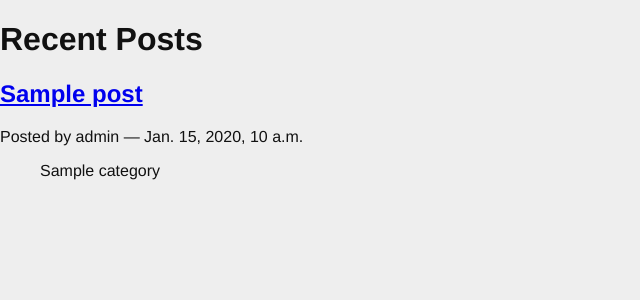
After one commit to morgarath94/django-blog, a Django app: page /blogging/ in a window 1280 px wide. The commit adds this page. Shown: the top 300 px of the page, without its empty margins (0-640 px from the left). Run offline with Django 5.2, Linux system fonts and the light colour scheme; data comes from the database, SQL or seed files in the repository; tables that the repository leaves empty hold one stand-in row (values such as "Sample post").

Commit message:
lesson 7 activity complete

```diff
--- a/mysite/blogging/admin.py
+++ b/mysite/blogging/admin.py
@@ -2,6 +2,7 @@ from django.contrib import admin
 
 # Register your models here.
 
-from blogging.models import Post
+from blogging.models import Post, Category
 
 admin.site.register(Post)
+admin.site.register(Category)
--- a/mysite/blogging/models.py
+++ b/mysite/blogging/models.py
@@ -14,3 +14,15 @@ class Post(models.Model):
 
     def __str__(self):
         return self.title
+
+
+class Category(models.Model):
+    name = models.CharField(max_length=128)
+    description = models.TextField(blank=True)
+    posts = models.ManyToManyField(Post, blank=True, related_name='categories')
+
+    def __str__(self):
+        return self.name
+
+    class Meta:
+        verbose_name_plural = 'Categories'
--- /dev/null
+++ b/mysite/blogging/static/django_blog.css
@@ -0,0 +1,74 @@
+body {
+    background-color: #eee;
+    color: #111;
+    font-family: "HelveticaNeue-Light", "Helvetica Neue Light", "Helvetica Neue", Helvetica, Arial, "Lucida Grande", sans-serif;
+    margin:0;
+    padding:0;
+}
+#container {
+    margin:0;
+    padding:0;
+    margin-top: 0px;
+}
+#header {
+    background-color: #333;
+    border-botton: 1px solid #111;
+    margin:0;
+    padding:0;
+}
+#control-bar {
+    margin: 0em 0em 1em;
+    list-style: none;
+    list-style-type: none;
+    text-align: right;
+    color: #eee;
+    font-size: 80%;
+    padding-bottom: 0.4em;
+}
+#control-bar li {
+    display: inline-block;
+}
+#control-bar li a {
+    color: #eee;
+    padding: 0.5em;
+    text-decoration: none;
+}
+#control-bar li a:hover {
+    color: #cce;
+}
+#content {
+    margin: 0em 1em 1em;
+}
+
+ul#entries {
+    list-style: none;
+    list-style-type: none;
+}
+div.entry {
+    margin-right: 2em;
+    margin-top: 1em;
+    border-top: 1px solid #cecece;
+}
+ul#entries li:first-child div.entry {
+    border-top: none;
+    margin-top: 0em;
+}
+div.entry-body {
+    margin-left: 2em;
+}
+.notification {
+    float: right;
+    text-align: center;
+    width: 25%;
+    padding: 1em;
+}
+.info {
+    background-color: #aae;
+}
+ul.categories {
+    list-style: none;
+    list-style-type: none;
+}
+ul.categories li {
+    display: inline;
+}
--- /dev/null
+++ b/mysite/blogging/templates/blogging/list.html
@@ -0,0 +1,19 @@
+{% extends "base.html" %}
+{% block content %}
+<h1>Recent Posts</h1>
+{% for post in posts %}
+    <div class="post">
+        <h2>
+            <a href="{% url 'blog_detail' post.pk %}">{{ post }}</a>
+        </h2>
+        <p class="byline">
+            Posted by {{ post.author.username }} &mdash; {{ post.published_date }}
+        </p>
+        <ul class="categories">
+            {% for category in post.categories.all %}
+                <li>{{ category }}</li>
+            {% endfor %}
+        </ul>
+    </div>
+{% endfor %}
+{% endblock %}
--- /dev/null
+++ b/mysite/blogging/urls.py
@@ -0,0 +1,5 @@
+from django.urls import path
+from blogging.views import stub_view, list_view, detail_view
+
+urlpatterns = [path("", list_view, name="blog_index"),
+               path('posts/<int:post_id>', detail_view, name='blog_detail')]
--- a/mysite/blogging/views.py
+++ b/mysite/blogging/views.py
@@ -1,3 +1,32 @@
 from django.shortcuts import render
 
 # Create your views here.
+from django.http.response import HttpResponse, Http404
+from django.template import loader
+from blogging.models import Post
+
+
+def stub_view(request, *args, **kwargs):
+    body = 'Stub View\n\n'
+    if args:
+        body += ('Args: \n')
+        body += '\n'.join(['\t%s' % a for a in args])
+    if kwargs:
+        body += ('Kwargs: \n')
+        body += '\n'.join(['t%s: %s' % k for k in kwargs])
+    return HttpResponse(body, content_type='text/plain')
+
+def list_view(request):
+    published_posts = Post.objects.exclude(published_date__exact=None)
+    posts = published_posts.order_by('-published_date')
+    context = {'posts': posts}
+    return render(request, 'blogging/list.html', context)
+
+def detail_view(request, post_id):
+    published = Post.objects.exclude(published_date__exact=None)
+    try:
+        post = published.get(pk=post_id)
+    except Post.DoesNotExist:
+        raise Http404('Post does not exist')
+    context = {'post': post}
+    return render(request, 'blogging/detail.html', context)
--- a/mysite/mysite/templates/base.html
+++ b/mysite/mysite/templates/base.html
@@ -1,7 +1,9 @@
+{% load static %}
 <!DOCTYPE html>
 <html lang="en">
     <head>
        <title>Django Blog</title>
+        <link type="text/css" rel="stylesheet" href="{% static 'django_blog.css' %}">
     </head>
     <body>
         <div id="container">
--- a/mysite/mysite/urls.py
+++ b/mysite/mysite/urls.py
@@ -21,4 +21,5 @@ urlpatterns = [
     path('admin/', admin.site.urls),
     path('', include('polling.urls')),
     path('polling/', include('polling.urls')),
+    path('blogging/', include('blogging.urls')),
 ]
```
Also changed, not shown: mysite/blogging/templates/blogging/detail.html (added, +17 -0 lines), mysite/blogging/tests.py (+48 -2 lines), mysite/blogging/migrations/0002_category.py (added), mysite/blogging/migrations/0003_alter_category_options.py (added).
